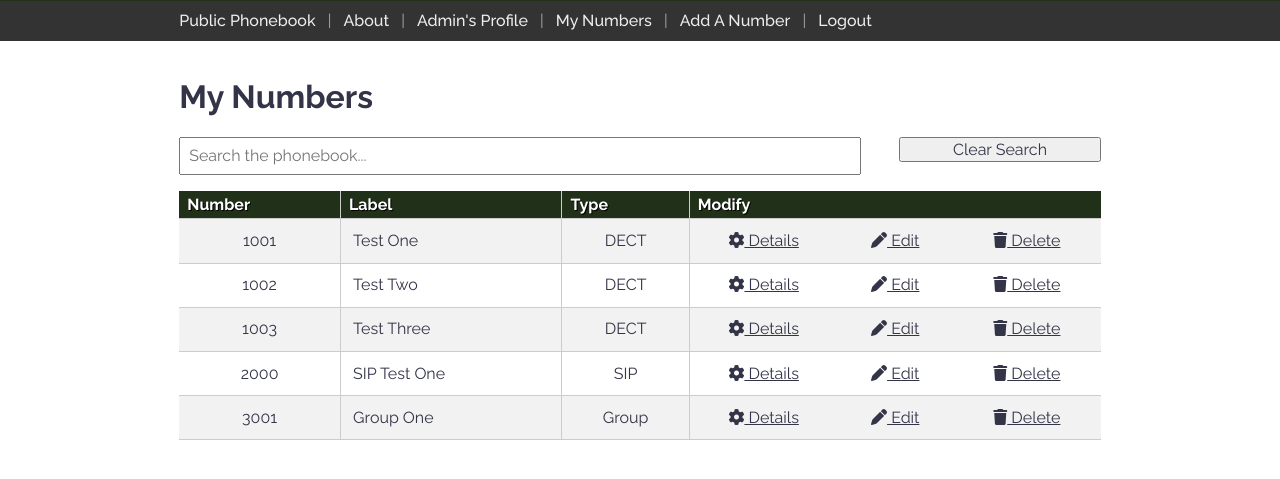
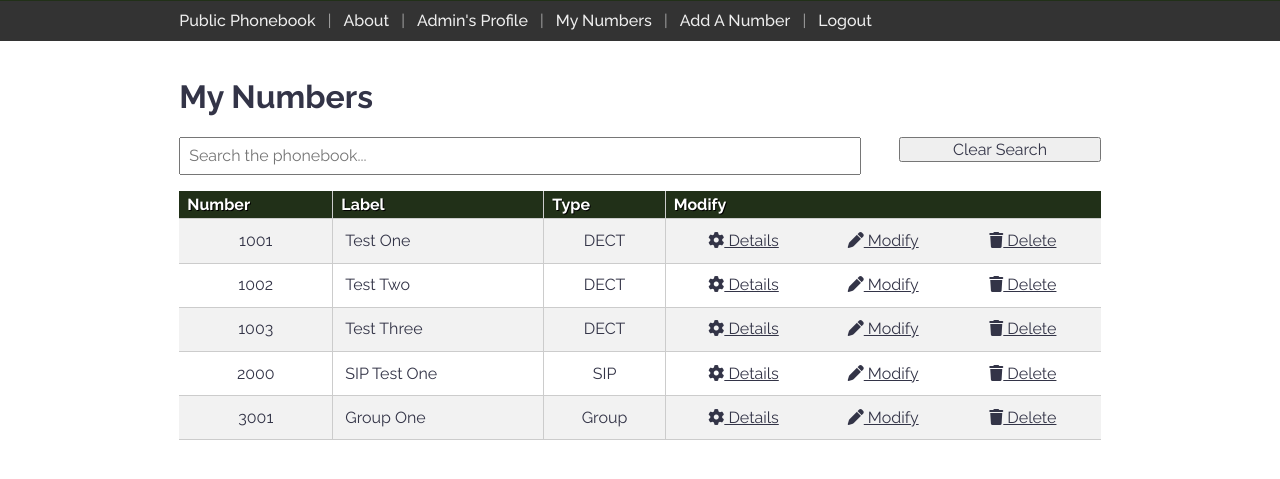
Before and after one commit to emfcamp/numbermanagement, a Django app: page /number in a window 1280 px wide. Shown: the part 142-621 px from the top of the page. Run offline with Django 5.2, Linux system fonts and the light colour scheme; a user stored in the database is signed in; data comes from the database, SQL or seed files in the repository; some libraries are stand-ins or nearby versions.

Commit message:
change edit to modify for better spacing

```diff
--- a/numman/templates/numman/mynumbers.html
+++ b/numman/templates/numman/mynumbers.html
@@ -47,7 +47,7 @@
                         </div>
                         <div class="col-4  center">
                             <a href="/number/edit/{{number.value}}">
-                                <i class="fa-solid fa-pen"></i> Edit
+                                <i class="fa-solid fa-pen"></i> Modify
                             </a>
                         </div>
                         <div class="col-4  center">
```
